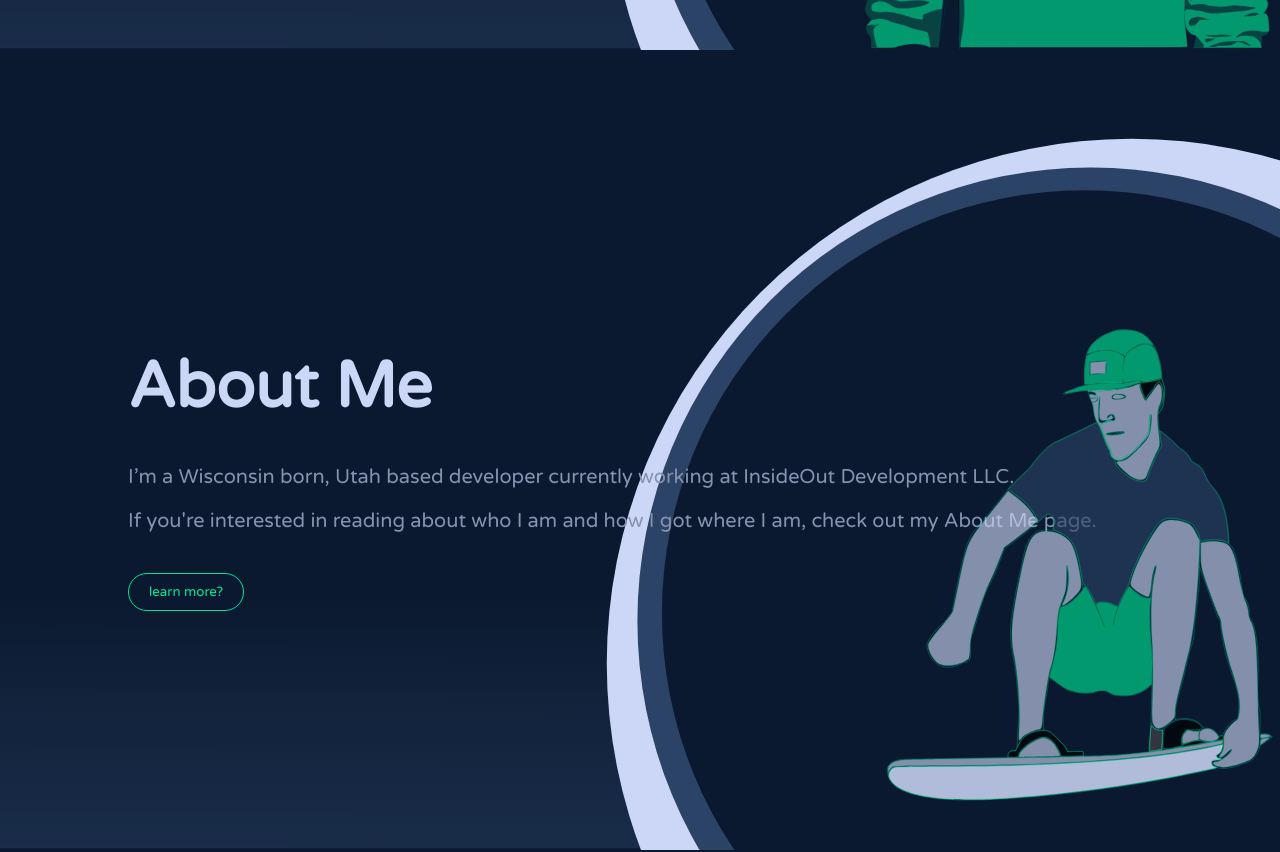
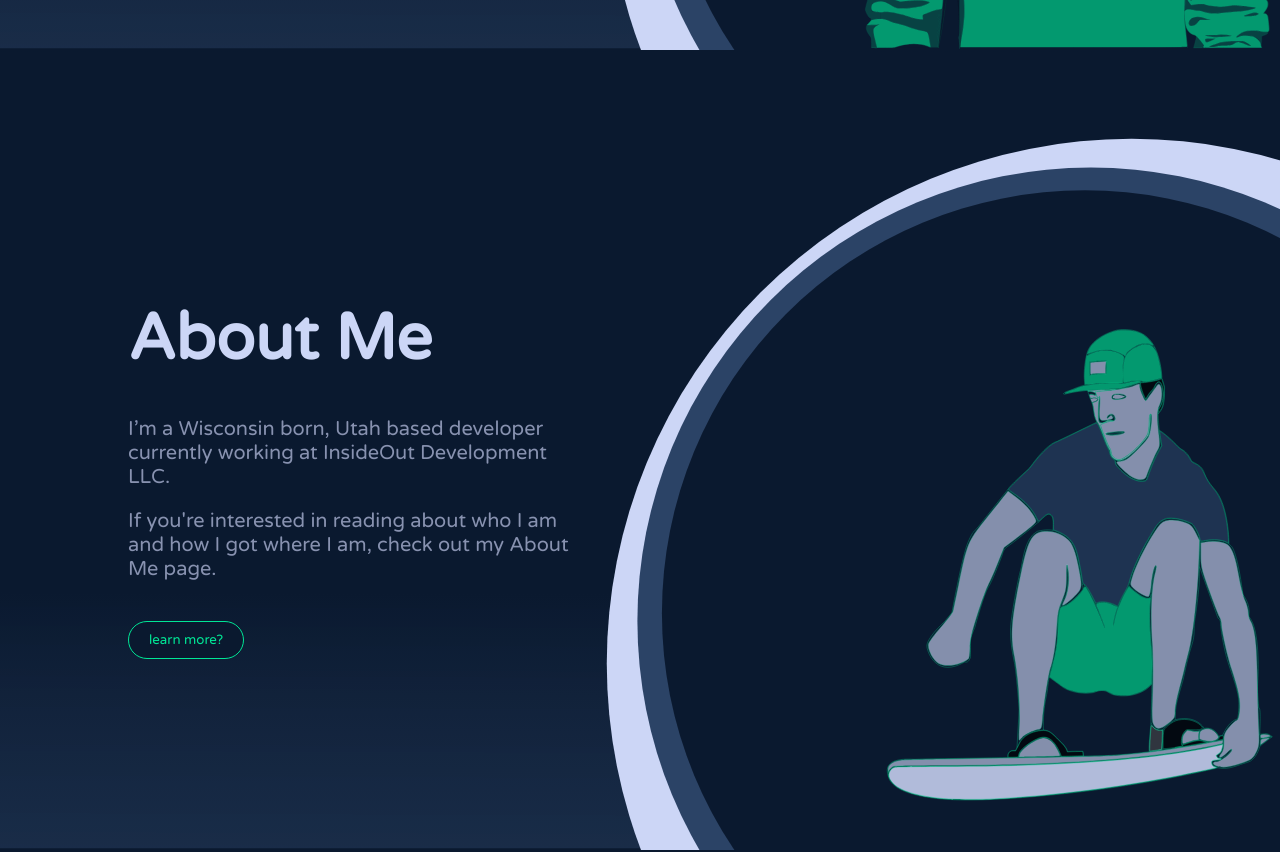
Before and after one commit to Verwiel/Portfolio, a React (Create React App) app in the folder client/: page /#hero in a window 1280 px wide. Shown: the part 750-1602 px from the top of the page. Built offline with nearby package versions, Linux system fonts and the light colour scheme.

Commit message:
fixed spacing on homepage text

```diff
--- a/client/src/styles/layout/_page.scss
+++ b/client/src/styles/layout/_page.scss
@@ -10,7 +10,7 @@
     color: $font-bright;
   }
   section {
-    width: 100%;
+    width: 45%;
   }
   button {
     margin-top: 20px;
@@ -27,6 +27,9 @@
     h2 {
       margin: 50px 0 20px 0;
     }
+    section {
+      width: 100%;
+    }
   }
 }
 
```
